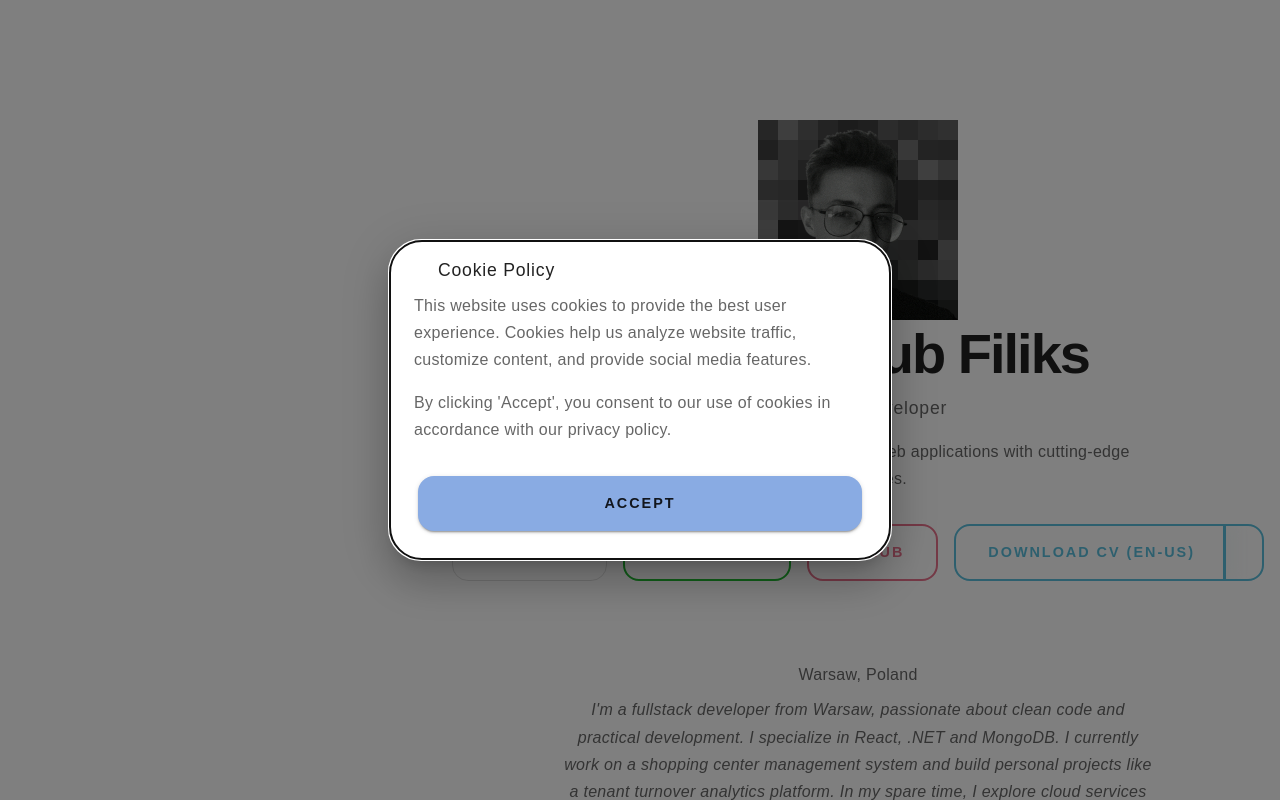
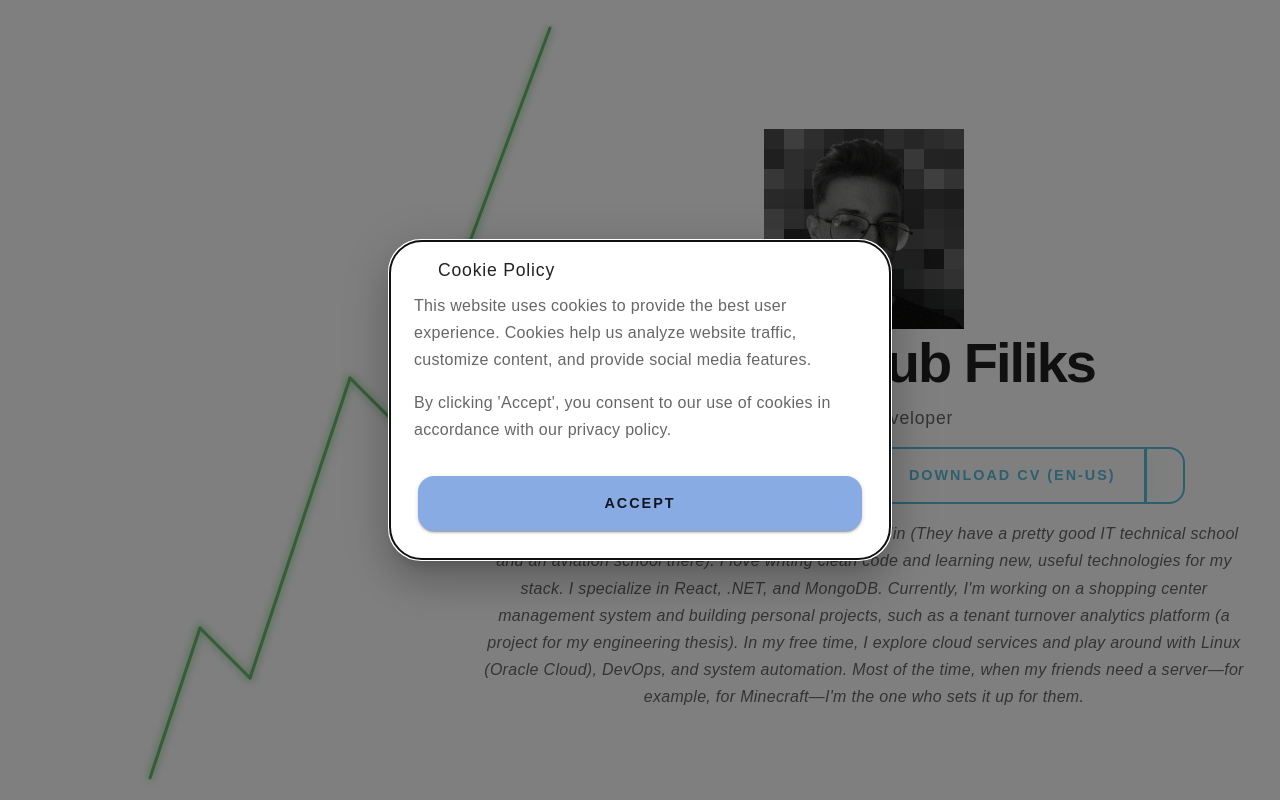
Before and after one commit to Xariif/Portfolio, a React (Vite) app: page / in a window 1280 px wide. Shown: the top 800 px of the page. Built offline with nearby package versions, Linux system fonts and the light colour scheme; some icons are missing; a web font is replaced by a local one.

Commit message:
Refactor hero section and update translations

```diff
--- a/src/App.tsx
+++ b/src/App.tsx
@@ -6,7 +6,6 @@ import theme from "./theme/theme";
 const NavigationBar = lazy(() => import("./components/NavigationBar"));
 
 const Hero = lazy(() => import("./sections/Hero"));
-const About = lazy(() => import("./sections/About"));
 const Projects = lazy(() => import("./sections/Projects"));
 const Skills = lazy(() => import("./sections/Skills"));
 const Contact = lazy(() => import("./sections/Contact"));
@@ -71,7 +70,6 @@ function App() {
 							}}
 						>
 							<Hero />
-							<About />
 						</div>
 					</Section>
 
--- a/src/locales/en.json
+++ b/src/locales/en.json
@@ -9,10 +9,7 @@
 	"hero": {
 		"title": "Hi, I'm Jakub Filiks",
 		"subtitle": "Full Stack Developer",
-		"description": "Passionate developer creating modern web applications with cutting-edge technologies.",
 		"downloadCV": "Download CV",
-		"contactMe": "Contact Me",
-		"aboutMe": "About Me",
 		"viewWork": "View Work",
 		"github": "GitHub",
 		"cvLanguages": {
@@ -22,11 +19,10 @@
 	},
 	"about": {
 		"title": "About Me",
-		"description": "I'm a fullstack developer from Warsaw, passionate about clean code and practical development. I specialize in React, .NET and MongoDB. I currently work on a shopping center management system and build personal projects like a tenant turnover analytics platform. In my spare time, I explore cloud services (Oracle), DevOps, and system automation.",
+		"description": "I'm a fullstack developer from a small village near Dęblin (They have a pretty good IT technical school and an aviation school there). I love writing clean code and learning new, useful technologies for my stack. I specialize in React, .NET, and MongoDB. Currently, I'm working on a shopping center management system and building personal projects, such as a tenant turnover analytics platform (a project for my engineering thesis). In my free time, I explore cloud services and play around with Linux (Oracle Cloud), DevOps, and system automation. Most of the time, when my friends need a server—for example, for Minecraft—I'm the one who sets it up for them.",
 		"experience": "Experience",
 		"projects": "Projects Completed",
-		"clients": "Happy Clients",
-		"location": "Warsaw, Poland"
+		"clients": "Happy Clients"
 	},
 	"skills": {
 		"title": "Skills & Technologies",
@@ -77,7 +73,7 @@
 		]
 	},
 	"contact": {
-		"title": "Get In Touch",
+		"title": "Let's talk",
 		"subtitle": "Let's work together",
 		"description": "I'm always interested in new opportunities and exciting projects.",
 		"name": "Name",
--- a/src/locales/pl.json
+++ b/src/locales/pl.json
@@ -9,10 +9,7 @@
 	"hero": {
 		"title": "Cześć, jestem Jakub Filiks",
 		"subtitle": "Full Stack Developer",
-		"description": "Pasjonat programowania tworzący nowoczesne aplikacje internetowe z wykorzystaniem najnowszych technologii.",
 		"downloadCV": "Pobierz CV",
-		"contactMe": "Skontaktuj się",
-		"aboutMe": "O mnie",
 		"viewWork": "Zobacz prace",
 		"github": "GitHub",
 		"cvLanguages": {
@@ -22,12 +19,11 @@
 	},
 	"about": {
 		"title": "O mnie",
-		"description": "Jestem fullstack developerem z Warszawy, pasjonatem czystego kodu i praktycznego programowania. Specjalizuję się w React, .NET i MongoDB. Obecnie pracuję nad systemem zarządzania centrami handlowymi i buduję projekty osobiste, takie jak platforma analityki rotacji najemców. W wolnym czasie eksploruję usługi chmurowe (Oracle), DevOps i automatyzację systemów.",
+		"description": "Jestem fullstack developerem pochodzącym z małej wioski w okolicach Dęblina (mają tam niezłe technikum informatyczne i szkołę lotniczą), uwielbiam pisać czysty kod i uczyć się nowych użytecznych technologii dla mojego stacku. Specjalizuję się w React, .NET i MongoDB. Obecnie pracuję nad systemem zarządzania centrami handlowymi i buduję projekty osobiste, takie jak platforma analityki rotacji najemców (projekt na potrzeby pracy Inżynierskiej). W wolnym czasie eksploruję usługi chmurowe i bawię się Linuxem (chmura Oracle), DevOps i automatyzacją systemów. Przeważnie gdy znajomi potrzebują jakiegoś serwera np. do Minecrafta to ja jestem tym, który im go stawia.",
 		"experience": "Doświadczenie",
 		"projects": "Ukończone projekty",
-		"clients": "Zadowoleni klienci",
-		"location": "Warszawa, Polska"
-	},
+		"clients": "Zadowoleni klienci"
+		},
 	"skills": {
 		"title": "Umiejętności i technologie",
 		"frontend": "Frontend Development",
@@ -77,7 +73,7 @@
 		]
 	},
 	"contact": {
-		"title": "Skontaktuj się",
+		"title": "Pogadajmy",
 		"subtitle": "Współpracujmy razem",
 		"description": "Zawsze jestem zainteresowany nowymi możliwościami i ekscytującymi projektami.",
 		"name": "Imię",
--- a/src/sections/About.tsx
+++ /dev/null
@@ -1,32 +0,0 @@
-import { Box, Typography } from "@mui/material";
-import { memo } from "react";
-import { useTranslation } from "react-i18next";
-
-const About = memo(() => {
-  const { t } = useTranslation();
-
-  return (
-    <Box
-      sx={{
-        display: "flex",
-        flexDirection: "column",
-        justifyContent: "center",
-        alignItems: "center",
-      }}
-    >
-      <Typography color="text.secondary" sx={{ mb: 1 }}>
-        {t('about.location')}
-      </Typography>
-      <Typography
-        color="text.secondary"
-        sx={{ maxWidth: 600, fontStyle: "italic", textAlign: "center", mb: 2 }}
-      >
-        {t('about.description')}
-      </Typography>
-    </Box>
-  );
-});
-
-About.displayName = 'About';
-
-export default About;
--- a/src/sections/Hero.tsx
+++ b/src/sections/Hero.tsx
@@ -32,10 +32,13 @@ const Hero: React.FC<HeroProps> = memo(({ onViewWork, onAboutMe }) => {
 		setAnchorEl(null);
 	}, []);
 
-	const handleLanguageSelect = useCallback((language: "en" | "pl") => {
-		setSelectedLanguage(language);
-		handleCVClose();
-	}, [handleCVClose]);
+	const handleLanguageSelect = useCallback(
+		(language: "en" | "pl") => {
+			setSelectedLanguage(language);
+			handleCVClose();
+		},
+		[handleCVClose]
+	);
 
 	const handleDirectDownload = useCallback(() => {
 		const fileName = selectedLanguage === "pl" ? "/CV_Jakub_Filiks_PL.docx" : "/CV_Jakub_Filiks_EN.docx";
@@ -56,10 +59,12 @@ const Hero: React.FC<HeroProps> = memo(({ onViewWork, onAboutMe }) => {
 				alignItems: "center",
 				position: "relative",
 				textAlign: "center",
+				height: "calc(100vh - 56px)",
 				pt: 8,
 				pb: 8,
 				px: 2,
-				zIndex: 6
+				zIndex: 6,
+				userSelect: "none"
 			}}
 		>
 			<img alt="Jakub Filiks" src="/Portfolio/profile_photo.jpeg" style={{ width: 200, height: 200 }} />
@@ -77,9 +82,6 @@ const Hero: React.FC<HeroProps> = memo(({ onViewWork, onAboutMe }) => {
 			<Typography variant="h5" color="text.secondary" sx={{ mb: 2, fontWeight: 400 }}>
 				{t("hero.subtitle")}
 			</Typography>
-			<Typography color="text.secondary" sx={{ maxWidth: 600, mb: 4, mx: "auto" }}>
-				{t("hero.description")}
-			</Typography>
 			<Stack
 				direction={isMobile ? "column" : "row"}
 				spacing={2}
@@ -90,54 +92,31 @@ const Hero: React.FC<HeroProps> = memo(({ onViewWork, onAboutMe }) => {
 					mb: 2
 				}}
 			>
-				<Button disabled variant="outlined" size="large" onClick={handleAboutMe} endIcon={<i className="hn hn-info-circle"></i>}>
-					{t("hero.aboutMe")}
-				</Button>
-				<Button
-					variant="outlined"
-					size="large"
-					color="success"
-					component="a"
-					href="https://mallmanager.xariif.mooo.com/login"
-					target="_blank"
-					rel="noopener noreferrer"
-					endIcon={<i className="hn hn-eye"></i>}
-				>
+				<Button variant="outlined" size="large" color="success" component="a" href="https://mallmanager.xariif.mooo.com/login" target="_blank" rel="noopener noreferrer" endIcon={<i className="hn hn-eye"></i>}>
 					{t("hero.viewWork")}
 				</Button>
 				<Button variant="outlined" size="large" color="secondary" href="https://github.com/Xariif" target="_blank" rel="noopener noreferrer" endIcon={<i className="hn hn-github"></i>}>
 					{t("hero.github")}
 				</Button>
-				<ButtonGroup variant="outlined" color="info" size="medium" sx={{m:0}}>
-					<Button onClick={handleDirectDownload} size="large" sx={{m:0}} startIcon={<i className="hn hn-download"></i>}>
+				<ButtonGroup variant="outlined" color="info" size="medium" sx={{ m: 0 }}>
+					<Button onClick={handleDirectDownload} size="large" sx={{ m: 0 }} startIcon={<i className="hn hn-download"></i>}>
 						{t("hero.downloadCV")} ({selectedLanguage.toUpperCase()})
 					</Button>
-					<Button
-					size="large"
-						onClick={handleCVClick}
-						sx={{ px: 1, m:0 }}
-					>
+					<Button size="large" onClick={handleCVClick} sx={{ px: 1, m: 0 }}>
 						<ArrowDropDownIcon />
 					</Button>
 				</ButtonGroup>
 			</Stack>
+			<Typography color="text.secondary" sx={{ maxWidth: 800, fontStyle: "italic", textAlign: "center", mb: 2, px: 2 }}>
+				{t("about.description")}
+			</Typography>
 
-			<Menu
-				anchorEl={anchorEl}
-				open={open}
-				onClose={handleCVClose}
-			>
-				<MenuItem
-					onClick={() => handleLanguageSelect('en')}
-					selected={selectedLanguage === 'en'}
-				>
+			<Menu anchorEl={anchorEl} open={open} onClose={handleCVClose}>
+				<MenuItem onClick={() => handleLanguageSelect("en")} selected={selectedLanguage === "en"}>
 					🇬🇧 {t("hero.cvLanguages.english")}
 				</MenuItem>
 				<Divider />
-				<MenuItem
-					onClick={() => handleLanguageSelect('pl')}
-					selected={selectedLanguage === 'pl'}
-				>
+				<MenuItem onClick={() => handleLanguageSelect("pl")} selected={selectedLanguage === "pl"}>
 					🇵🇱 {t("hero.cvLanguages.polish")}
 				</MenuItem>
 			</Menu>
--- a/src/sections/Skills.tsx
+++ b/src/sections/Skills.tsx
@@ -22,19 +22,19 @@ interface SkillCategoryProps {
 // Categorized skills with enhanced organization
 const skillCategories = {
 	frontend: {
-		skills: ["React.js", "TypeScript", "JavaScript", "Next.js", "CSS3", "HTML5", "MUI", "Responsive Design"],
+		skills: ["React.js", "TypeScript", "JavaScript", "Material UI", "CSS3", "HTML5", "Responsive Design"],
 		icon: "hn-code-solid"
 	},
 	backend: {
-		skills: [".NET Core", "C#", "Node.js", "REST APIs", "GraphQL", "Microservices"],
+		skills: [".NET Core", "C#", "Node.js", "REST APIs", "Microservices", "SignalR"],
 		icon: "hn-robot-solid"
 	},
 	database: {
-		skills: ["SQL Server", "PostgreSQL", "MongoDB", "Redis", "Entity Framework"],
+		skills: ["MSSQL", "PostgreSQL", "MongoDB", "Entity Framework"],
 		icon: "hn-data-science"
 	},
 	devops: {
-		skills: ["Docker", "Kubernetes", "AWS", "CI/CD", "Git", "Azure DevOps"],
+		skills: ["Docker", "CI/CD", "Git", "Azure DevOps", "Oracle Cloud"],
 		icon: "hn-globe-solid"
 	}
 } as const;
```
Also changed, not shown: 1 other file (tests, documents, lock files or other folders).
